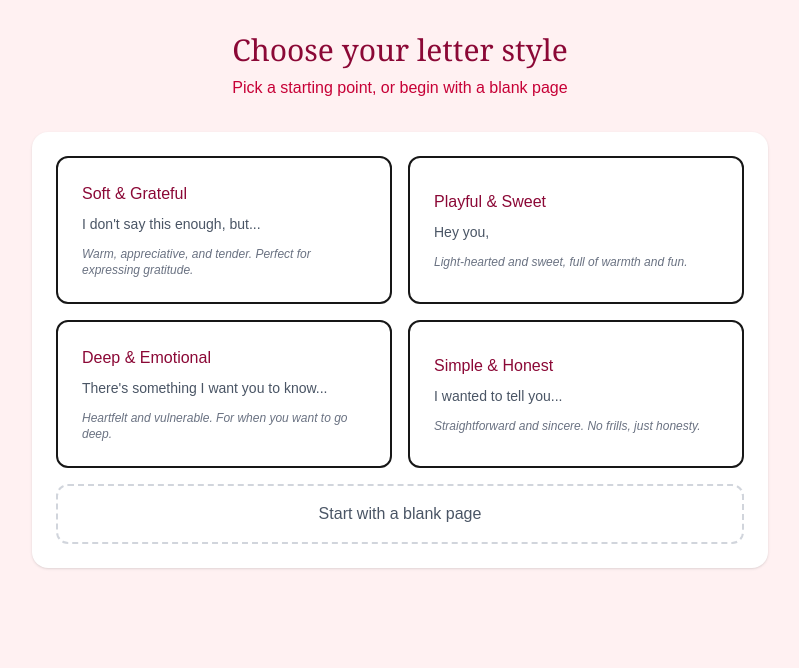
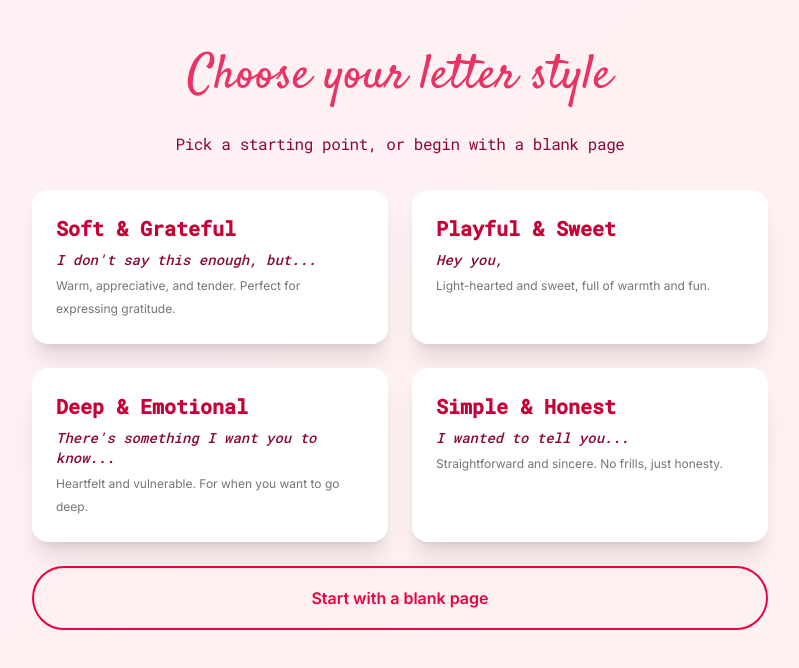
Before and after one commit to priyankattru-droid/valentines-helper, a Next.js app: page /letter in a window 1280 px wide. Shown: the top 668 px of the page, without its empty margins (240-1039 px from the left). Built offline with nearby package versions, Linux system fonts and the light colour scheme.

Commit message:
Fix: Letter template UI

```diff
--- a/app/idea/page.tsx
+++ b/app/idea/page.tsx
@@ -172,7 +172,7 @@ export default function IdeaPage() {
               className="text-base"
               style={{
                 fontFamily: 'var(--font-roboto-mono)',
-                color: '#C70036',
+                color: '#8B0836',
                 letterSpacing: '-0.4395px'
               }}
             >
--- a/app/letter/page.tsx
+++ b/app/letter/page.tsx
@@ -165,41 +165,114 @@ function LetterPageContent({ recipientFromUrl }: { recipientFromUrl: RecipientTy
   };
 
   return (
-    <main className="min-h-screen px-4 py-8 bg-rose-50">
-      <div className="max-w-3xl mx-auto space-y-8 px-4">
+    <main
+      className="min-h-screen px-4 py-12"
+      style={{ background: 'linear-gradient(135deg, #FDF2F8 0%, #FFF1F2 50%, #FEF2F2 100%)' }}
+    >
+      <div className="max-w-3xl mx-auto space-y-8">
 
         {/* STEP 1: Style Selection */}
         {flowStep === "select_style" && (
           <>
-            <div className="text-center space-y-2">
-              <h1 className="text-3xl font-serif text-rose-900">
+            <div className="text-center space-y-6 px-4">
+              <h1
+                className="text-4xl md:text-5xl"
+                style={{
+                  fontFamily: 'var(--font-satisfy)',
+                  fontSize: '48px',
+                  lineHeight: '120%',
+                  color: '#EA3263',
+                  letterSpacing: '0.3516px'
+                }}
+              >
                 Choose your letter style
               </h1>
-              <p className="text-rose-700">
+              <p
+                style={{
+                  fontFamily: 'var(--font-roboto-mono)',
+                  fontSize: '16px',
+                  lineHeight: '28px',
+                  color: '#8B0836',
+                  letterSpacing: '-0.4395px'
+                }}
+              >
                 Pick a starting point, or begin with a blank page
               </p>
             </div>
 
-            <div className="bg-white p-6 rounded-2xl shadow-sm space-y-4">
-              <div className="grid grid-cols-1 md:grid-cols-2 gap-4">
+            <div className="space-y-6 px-4">
+              <div className="grid grid-cols-1 md:grid-cols-2 gap-6">
                 {letterTemplates
                   .filter(t => t.recipient === recipient)
                   .map((template) => (
                     <button
                       key={`${template.recipient}-${template.style}`}
                       onClick={() => loadTemplate(template.style)}
-                      className="p-6 rounded-xl border-2 text-left hover:border-rose-500 transition-all"
+                      className="text-left transition-all hover:scale-[1.02]"
+                      style={{
+                        padding: '24px',
+                        background: '#FFFFFF',
+                        boxShadow: '0px 20px 25px -5px rgba(0, 0, 0, 0.1), 0px 8px 10px -6px rgba(0, 0, 0, 0.1)',
+                        borderRadius: '16px',
+                        display: 'flex',
+                        flexDirection: 'column',
+                        gap: '8px'
+                      }}
                     >
-                      <h3 className="font-medium text-rose-900 mb-2">{template.styleName}</h3>
-                      <p className="text-sm text-gray-600 mb-3">{template.opening}</p>
-                      <p className="text-xs text-gray-500 italic">{template.previewText}</p>
+                      <h3
+                        style={{
+                          fontFamily: 'var(--font-roboto-mono)',
+                          fontWeight: 700,
+                          fontSize: '20px',
+                          lineHeight: '28px',
+                          color: '#C70036'
+                        }}
+                      >
+                        {template.styleName}
+                      </h3>
+                      <div style={{ display: 'flex', flexDirection: 'column', gap: '4px' }}>
+                        <p
+                          style={{
+                            fontFamily: 'var(--font-roboto-mono)',
+                            fontStyle: 'italic',
+                            fontWeight: 500,
+                            fontSize: '14px',
+                            lineHeight: '20px',
+                            color: '#8B0836'
+                          }}
+                        >
+                          {template.opening}
+                        </p>
+                        <p
+                          style={{
+                            fontFamily: 'var(--font-inter)',
+                            fontWeight: 500,
+                            fontSize: '12px',
+                            lineHeight: '23px',
+                            color: '#757575'
+                          }}
+                        >
+                          {template.previewText}
+                        </p>
+                      </div>
                     </button>
                   ))}
               </div>
 
               <button
                 onClick={startBlankPage}
-                className="w-full p-4 border-2 border-dashed border-gray-300 rounded-xl hover:border-rose-500 text-gray-600 hover:text-rose-700 transition-all"
+                className="w-full transition-all hover:opacity-80"
+                style={{
+                  padding: '18px 0',
+                  border: '2px solid #EC003F',
+                  borderRadius: '9999px',
+                  fontFamily: 'var(--font-inter)',
+                  fontWeight: 600,
+                  fontSize: '16px',
+                  lineHeight: '24px',
+                  textAlign: 'center',
+                  color: '#EC003F'
+                }}
               >
                 Start with a blank page
               </button>
@@ -210,13 +283,26 @@ function LetterPageContent({ recipientFromUrl }: { recipientFromUrl: RecipientTy
         {/* STEP 2: Writing */}
         {flowStep === "write_letter" && (
           <>
-            <div className="space-y-4">
+            <div className="space-y-4 px-4">
               <div className="flex items-center justify-between">
                 <div>
-                  <h1 className="text-3xl font-serif text-rose-900">
+                  <h1
+                    className="text-3xl md:text-4xl"
+                    style={{
+                      fontFamily: 'var(--font-satisfy)',
+                      color: '#EA3263',
+                      letterSpacing: '0.3516px'
+                    }}
+                  >
                     Write your letter
                   </h1>
-                  <p className="text-sm text-gray-600 mt-1">
+                  <p
+                    className="text-sm mt-1"
+                    style={{
+                      fontFamily: 'var(--font-roboto-mono)',
+                      color: '#8B0836'
+                    }}
+                  >
                     {selectedStyle ? selectedTemplate.styleName : "Blank page"}
                   </p>
                 </div>
@@ -234,12 +320,24 @@ function LetterPageContent({ recipientFromUrl }: { recipientFromUrl: RecipientTy
                       setFlowStep("select_style");
                     }
                   }}
-                  className="text-sm text-rose-600 hover:text-rose-700 underline"
+                  className="text-sm hover:opacity-70 transition-opacity"
+                  style={{
+                    fontFamily: 'var(--font-roboto-mono)',
+                    color: '#C70036',
+                    textDecoration: 'underline'
+                  }}
                 >
                   Change style
                 </button>
               </div>
-              <p className="text-rose-700">
+              <p
+                style={{
+                  fontFamily: 'var(--font-roboto-mono)',
+                  fontSize: '16px',
+                  color: '#8B0836',
+                  letterSpacing: '-0.4395px'
+                }}
+              >
                 You don't have to say everything. Just say something honest.
               </p>
             </div>
```
